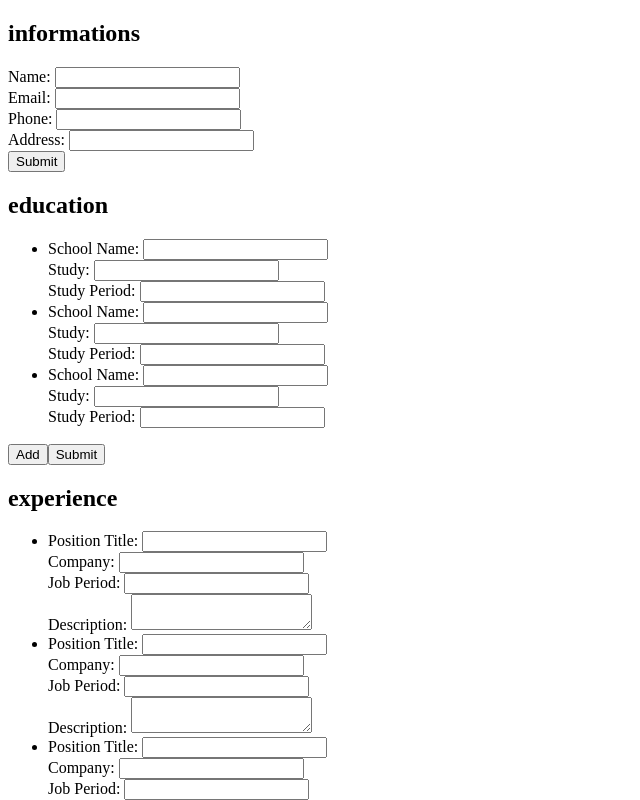
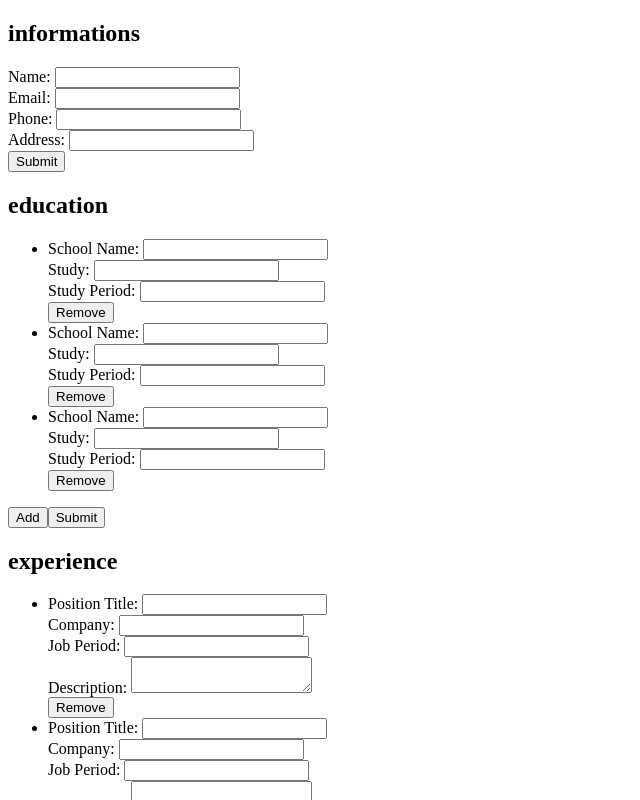
Before and after one commit to NestorNebula/cv-application, a React (Vite) app: page / in a window 1280 px wide. Shown: the top 800 px of the page, without its empty margins (0-640 px from the left). Built offline with nearby package versions, Linux system fonts and the light colour scheme.

Commit message:
feat: add possibility to remove item from list

```diff
--- a/src/components/List.jsx
+++ b/src/components/List.jsx
@@ -23,6 +23,9 @@ function List({ type, submit, cvsubmit = false }) {
       },
     ]);
   }
+  function removeElement(e) {
+    setList(list.filter((li) => li.id !== e.target.id));
+  }
 
   return (
     <>
@@ -30,6 +33,11 @@ function List({ type, submit, cvsubmit = false }) {
         {list.map((li) => (
           <li key={li.id}>
             <Form type={type} submit={submit} id={li.id} />
+            {submit ? null : (
+              <button className="removebtn" id={li.id} onClick={removeElement}>
+                Remove
+              </button>
+            )}
           </li>
         ))}
       </ul>
```
